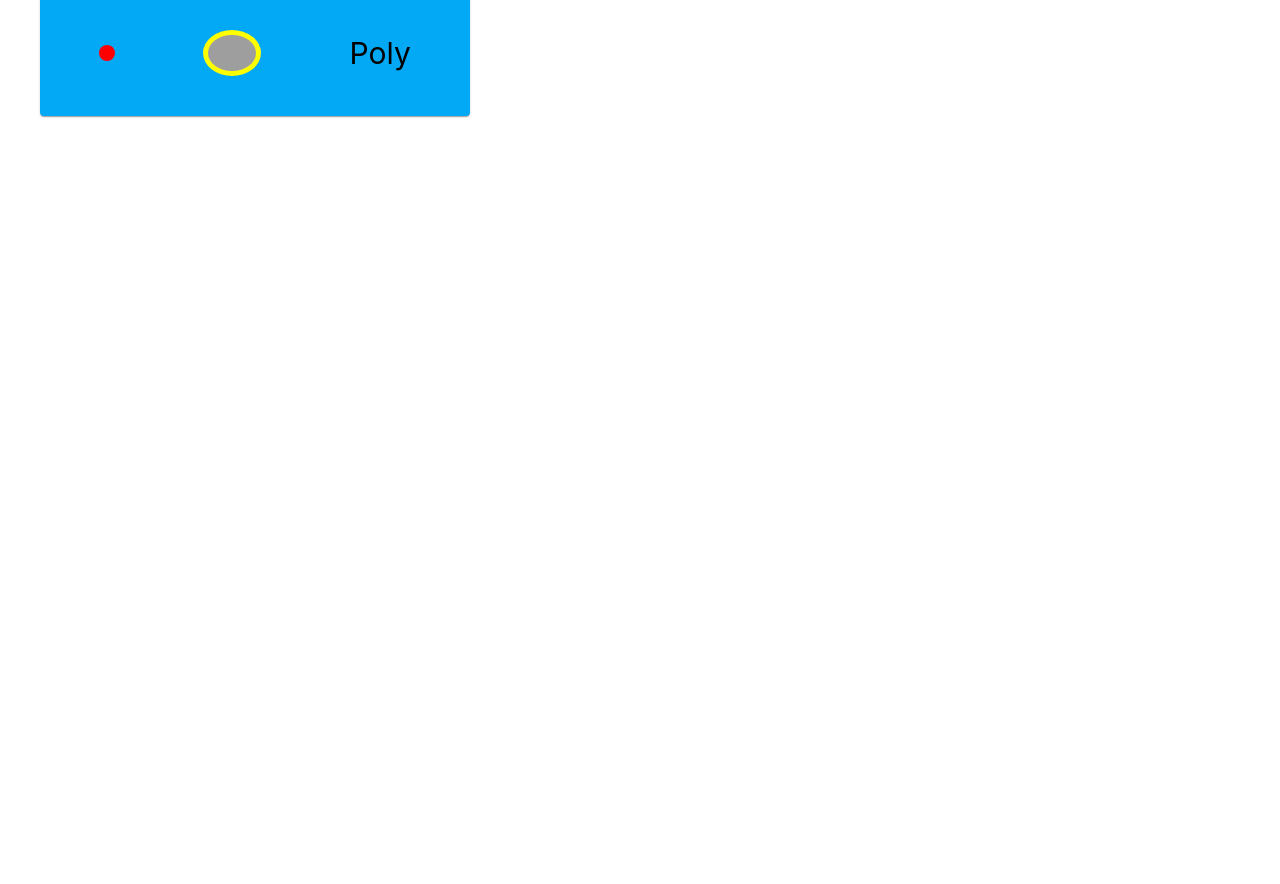
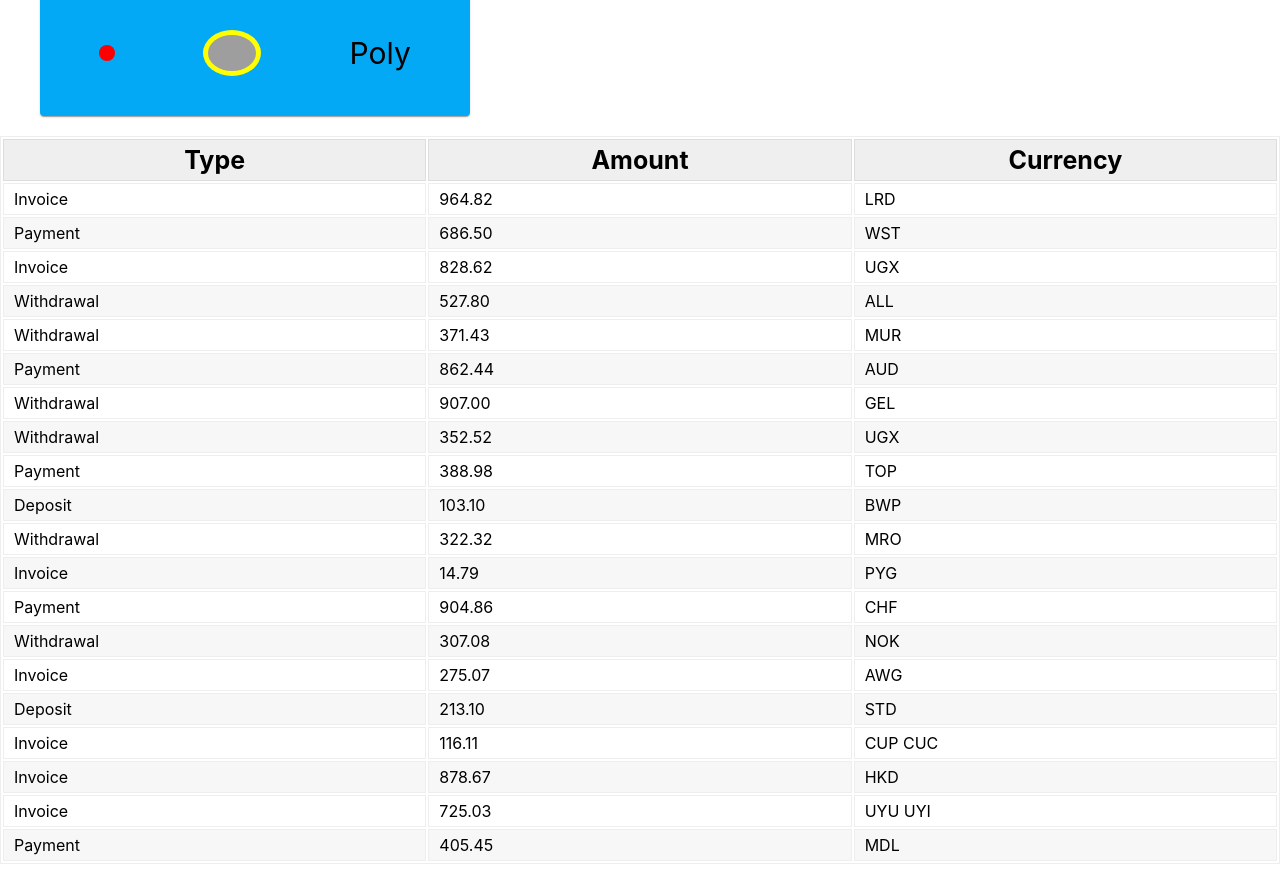
Before and after one commit to OlhaBuhun/react-hw-01-components, a React (Create React App) app: page / in a window 1280 px wide. Shown: the part 1420-2304 px from the top of the page. Before the commit the page ends 1556 px from the top, so only its background shows below. Built offline with nearby package versions, Linux system fonts and the light colour scheme; grey boxes are pictures that could not be loaded.

Commit message:
Fixing TransactionHistory component errors

```diff
--- a/src/components/App.jsx
+++ b/src/components/App.jsx
@@ -1,11 +1,12 @@
 import { FriendList } from "./FriendList/FriendList";
-// import { TransactionHistory } from "./TransactionHistory/TransactionHistory";
+import { TransactionHistory } from "./TransactionHistory/TransactionHistory";
 import { Profile } from "./Profile/Profile";
 import { Statistics } from "./Statistics/Statistics";
 
 import user from 'assets/user.json';
 import data from 'assets/data.json';
 import friends from 'assets/friends.json';
+import transactions from 'assets/transactions.json';
 
 
 
@@ -32,7 +33,7 @@ export const App = () => {
       likes={user.stats.likes}/>
       <Statistics title="Upload stats" stats={data} />
       <FriendList friends={friends}/>
-      {/* <TransactionHistory /> */}
+      <TransactionHistory items={transactions}/>
     </div>
   );
 };
--- a/src/components/TransactionHistory/TransactionHistory.jsx
+++ b/src/components/TransactionHistory/TransactionHistory.jsx
@@ -1,5 +1,4 @@
 import PropTypes from 'prop-types';
-import transaction from '../../transactions.json';
 import { CardTransactionStyled, TbodyStyled, TheadStyled, TransactionHistoryStyled } from './TransactionHistory.styled';
 
 const Thead =() => {
@@ -39,11 +38,11 @@ const Tbody = ({items}) => {
   )
 }
 
-export const TransactionHistory = () => {
+export const TransactionHistory = ({items}) => {
   return (
     <TransactionHistoryStyled >
      <Thead />
-     <Tbody items={transaction}/>
+     <Tbody items={items}/>
     </TransactionHistoryStyled>
   )
 }
```
Also changed, not shown: src/assets/transactions.json (renamed from src/transactions.json).
